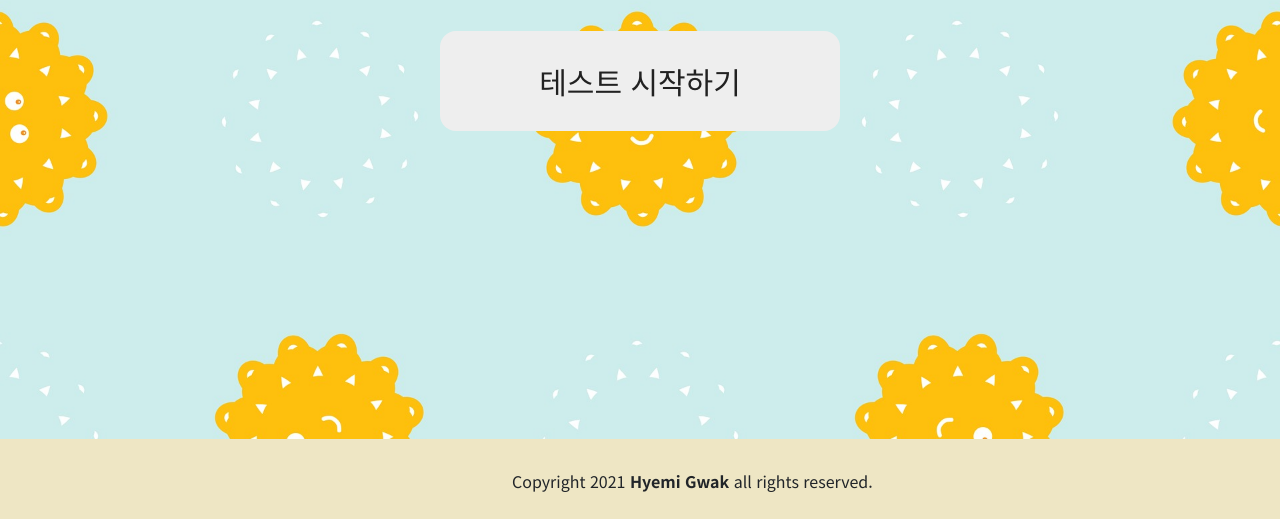
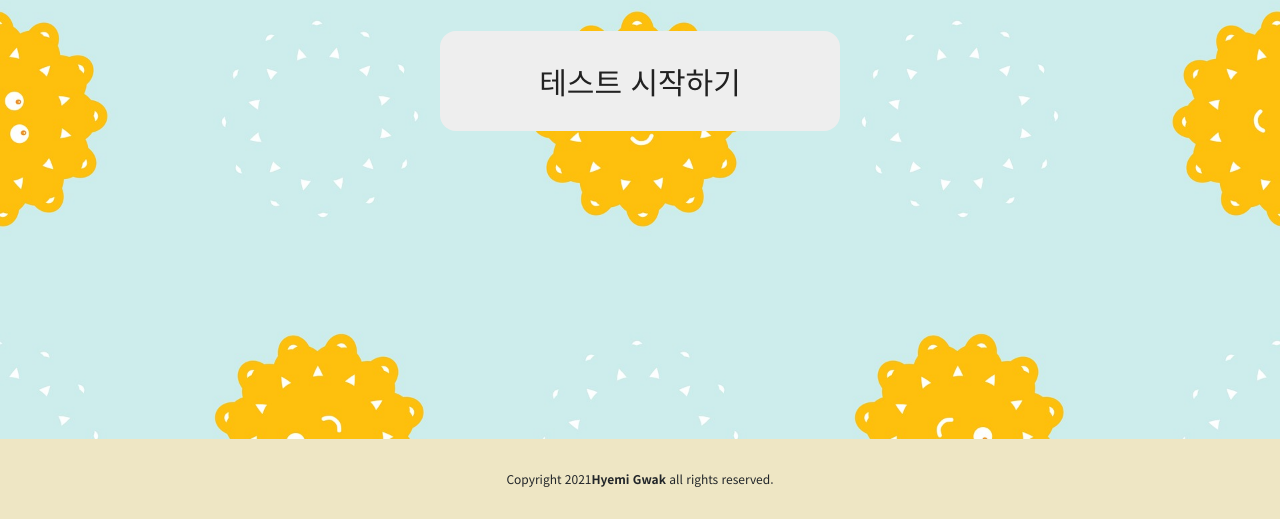
Before and after one commit to hyemigwak/mbtitest, a plain HTML site: page index.html in a window 1280 px wide. Shown: the part 281-800 px from the top of the page. Drawn offline with nearby package versions, Linux system fonts and the light colour scheme.

Commit message:
푸터수정

```diff
--- a/mobile.css
+++ b/mobile.css
@@ -213,13 +213,14 @@ article {
   bottom: 0;
   left: 0;
   width: 100%;
+  text-align: center;
+  vertical-align: middle;
 }
 
 .copyright {
-  position: absolute;
-  font-size: 10px;
-  top: 38%;
-  left: 30%;
+  width: 100%;
+  font-size: 9px;
+  line-height: 40px;
 }
 
 .copyright span {
--- a/style.css
+++ b/style.css
@@ -199,9 +199,10 @@ article {
 }
 
 .copyright {
-  position: absolute;
-  top: 38%;
-  left: 40%;
+  width: 100%;
+  font-size: 12px;
+  text-align: center;
+  line-height: 80px;
 }
 
 .copyright span {
```
Also changed, not shown: index.html (+1 -1 lines).
